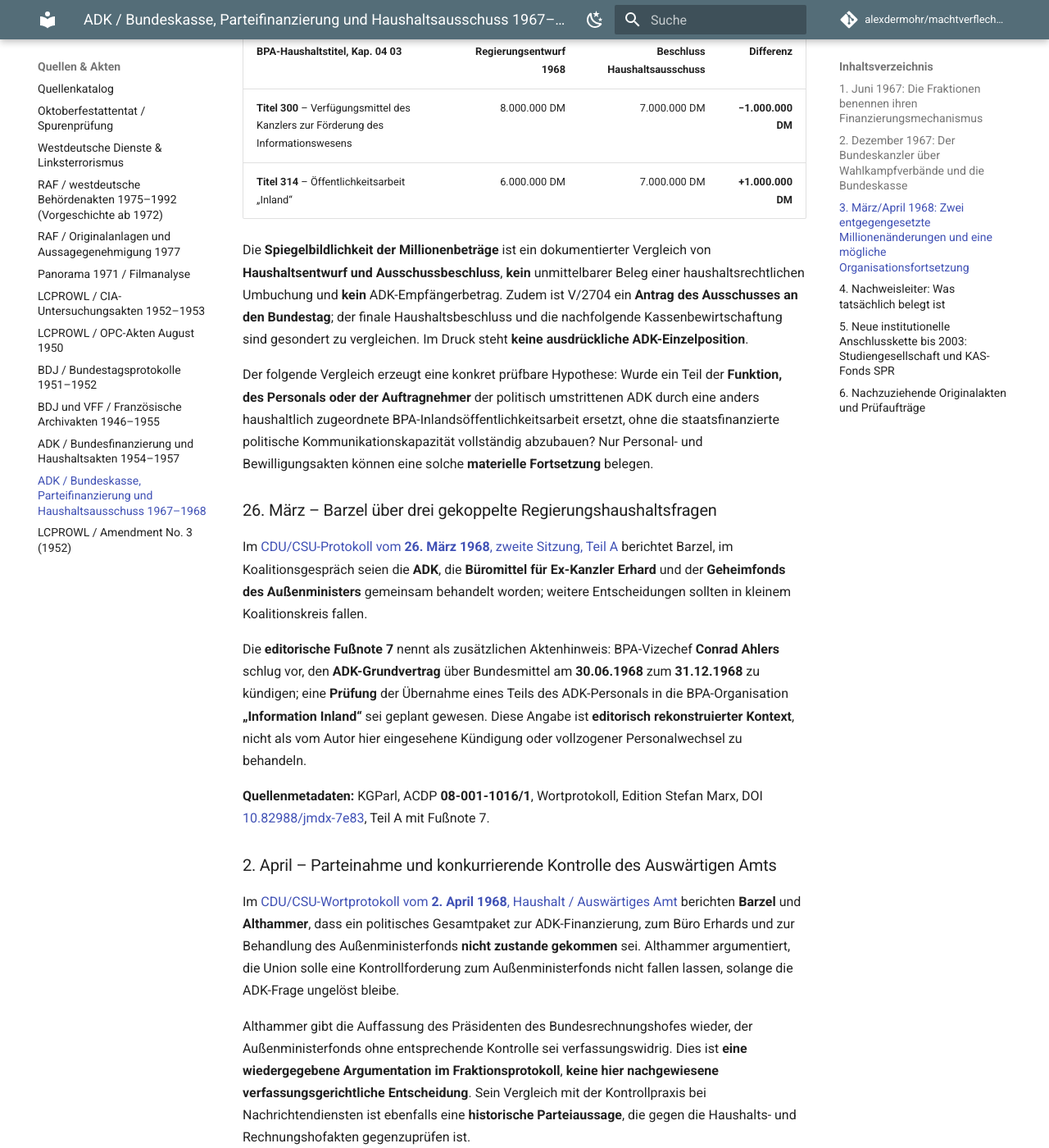
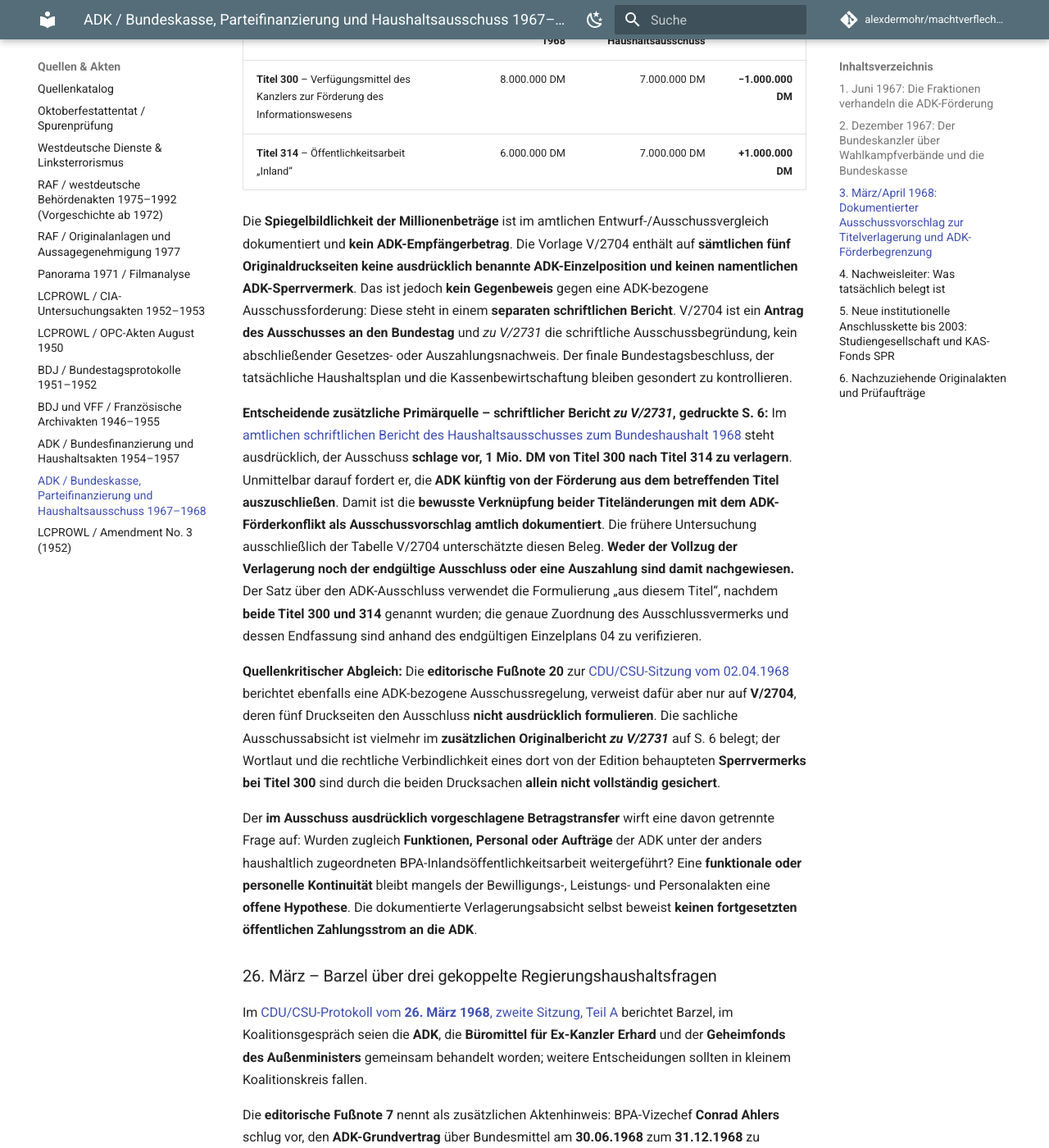
Before and after one commit to alexdermohr/machtverflechtungen, an MkDocs documentation site: the page built from docs/quellen/adk-parteifinanzierung-bundeskasse-1967-1968.md, in a window 1280 px wide and 1400 px high, scrolled down 4818 px. Shown: the whole window at 82% size. Built offline with MkDocs 1.6.1 and Material for MkDocs 9.7.7, drawn with Linux system fonts in a browser that asks for light colours; comment, search, counter and statistics services are not loaded; some of the changed text lies outside the part shown.

Commit message:
research: Haushaltsbericht V/2731 belegt ADK-Ausschluss und Millionentransfer als Ausschussvorschlag

```diff
--- a/docs/quellen/adk-parteifinanzierung-bundeskasse-1967-1968.md
+++ b/docs/quellen/adk-parteifinanzierung-bundeskasse-1967-1968.md
@@ -1,10 +1,10 @@
 # ADK 1967–1968: Bundesmittel, Wahlkampfhilfe und Haushaltsverhandlungen
 
-**Quellenstudie, 14. Oktober 2026.** Acht zeitgenössische Parlaments- und Fraktionszeugnisse verknüpfen die staatliche Förderung der **Arbeitsgemeinschaft Demokratischer Kreise (ADK)** mit parteipolitischer Mobilisierung für die CDU/CSU, der Verteilung von Bundesmitteln im **Presse- und Informationsamt der Bundesregierung (BPA)** sowie der Auseinandersetzung über die parlamentarische Kontrolle zweier Haushaltstitel. Besonders aussagekräftig sind Äußerungen aus **beiden Koalitionsfraktionen**, des amtierenden Bundeskanzlers und die betragsgenaue amtliche Haushaltsausschussdrucksache.
+**Quellenstudie, 14. Oktober 2026.** Neun zeitgenössische Parlaments- und Fraktionszeugnisse verknüpfen die staatliche Förderung der **Arbeitsgemeinschaft Demokratischer Kreise (ADK)** mit parteipolitischer Mobilisierung für die CDU/CSU, der Verteilung von Bundesmitteln im **Presse- und Informationsamt der Bundesregierung (BPA)** sowie der Auseinandersetzung über die parlamentarische Kontrolle zweier Haushaltstitel. Besonders aussagekräftig sind Äußerungen aus **beiden Koalitionsfraktionen**, des amtierenden Bundeskanzlers und die betragsgenaue amtliche Haushaltsausschussdrucksache.
 
-**Beweisgrundlage:** Zwei historische Bundestagsoriginaldrucke sind als PDF-Bildseiten kontrolliert. Die sechs Fraktionssitzungen sind in einer wissenschaftlichen **Edition zeitgenössischer Originalprotokolle** (KGParl) überprüfbar; die zugrunde liegenden ACDP-/AdsD-Archivexemplare wurden **nicht eigenständig eingesehen**. Die historischen Äußerungen sind von den editorischen Fußnoten und von tatsächlichen Kassenbuchungen zu unterscheiden.
+**Beweisgrundlage:** Drei historische Bundestagsoriginaldrucke sind als PDF-Bildseiten kontrolliert. Die sechs Fraktionssitzungen sind in einer wissenschaftlichen **Edition zeitgenössischer Originalprotokolle** (KGParl) überprüfbar; die zugrunde liegenden ACDP-/AdsD-Archivexemplare wurden **nicht eigenständig eingesehen**. Die historischen Äußerungen sind von den editorischen Fußnoten und von tatsächlichen Kassenbuchungen zu unterscheiden.
 
-## 1. Juni 1967: Die Fraktionen benennen ihren Finanzierungsmechanismus
+## 1. Juni 1967: Die Fraktionen verhandeln die ADK-Förderung
 
 ### 6. Juni – CDU/CSU-Wortprotokoll, Abschnitt „Arbeitsgemeinschaft Demokratischer Kreise“
 
@@ -53,7 +53,7 @@
 
 **Quellenmetadaten:** KGParl, ACDP **08-001-1015/2**, Wortprotokoll, Edition Stefan Marx, DOI [10.82988/bprm-rn16](https://doi.org/10.82988/bprm-rn16), Teil A.
 
-## 3. März/April 1968: Zwei entgegengesetzte Millionenänderungen und eine mögliche Organisationsfortsetzung
+## 3. März/April 1968: Dokumentierter Ausschussvorschlag zur Titelverlagerung und ADK-Förderbegrenzung
 
 ### 15. März – amtliche Haushaltsausschussdrucksache V/2704
 
@@ -64,9 +64,13 @@
 | **Titel 300** – Verfügungsmittel des Kanzlers zur Förderung des Informationswesens | 8.000.000 DM | 7.000.000 DM | **−1.000.000 DM** |
 | **Titel 314** – Öffentlichkeitsarbeit „Inland“ | 6.000.000 DM | 7.000.000 DM | **+1.000.000 DM** |
 
-Die **Spiegelbildlichkeit der Millionenbeträge** ist ein dokumentierter Vergleich von **Haushaltsentwurf und Ausschussbeschluss**, **kein** unmittelbarer Beleg einer haushaltsrechtlichen Umbuchung und **kein** ADK-Empfängerbetrag. Zudem ist V/2704 ein **Antrag des Ausschusses an den Bundestag**; der finale Haushaltsbeschluss und die nachfolgende Kassenbewirtschaftung sind gesondert zu vergleichen. Im Druck steht **keine ausdrückliche ADK-Einzelposition**.
+Die **Spiegelbildlichkeit der Millionenbeträge** ist im amtlichen Entwurf-/Ausschussvergleich dokumentiert und **kein ADK-Empfängerbetrag**. Die Vorlage V/2704 enthält auf **sämtlichen fünf Originaldruckseiten** **keine ausdrücklich benannte ADK-Einzelposition und keinen namentlichen ADK-Sperrvermerk**. Das ist jedoch **kein Gegenbeweis** gegen eine ADK-bezogene Ausschussforderung: Diese steht in einem **separaten schriftlichen Bericht**. V/2704 ist ein **Antrag des Ausschusses an den Bundestag** und *zu V/2731* die schriftliche Ausschussbegründung, kein abschließender Gesetzes- oder Auszahlungsnachweis. Der finale Bundestagsbeschluss, der tatsächliche Haushaltsplan und die Kassenbewirtschaftung bleiben gesondert zu kontrollieren.
 
-Der folgende Vergleich erzeugt eine konkret prüfbare Hypothese: Wurde ein Teil der **Funktion, des Personals oder der Auftragnehmer** der politisch umstrittenen ADK durch eine anders haushaltlich zugeordnete BPA-Inlandsöffentlichkeitsarbeit ersetzt, ohne die staatsfinanzierte politische Kommunikationskapazität vollständig abzubauen? Nur Personal- und Bewilligungsakten können eine solche **materielle Fortsetzung** belegen.
+**Entscheidende zusätzliche Primärquelle – schriftlicher Bericht *zu V/2731*, gedruckte S. 6:** Im [amtlichen schriftlichen Bericht des Haushaltsausschusses zum Bundeshaushalt 1968](https://dserver.bundestag.de/btd/05/027/0502731zu.pdf#page=6) steht ausdrücklich, der Ausschuss **schlage vor, 1 Mio. DM von Titel 300 nach Titel 314 zu verlagern**. Unmittelbar darauf fordert er, die **ADK künftig von der Förderung aus dem betreffenden Titel auszuschließen**. Damit ist die **bewusste Verknüpfung beider Titeländerungen mit dem ADK-Förderkonflikt als Ausschussvorschlag amtlich dokumentiert**. Die frühere Untersuchung ausschließlich der Tabelle V/2704 unterschätzte diesen Beleg. **Weder der Vollzug der Verlagerung noch der endgültige Ausschluss oder eine Auszahlung sind damit nachgewiesen.** Der Satz über den ADK-Ausschluss verwendet die Formulierung „aus diesem Titel“, nachdem **beide Titel 300 und 314** genannt wurden; die genaue Zuordnung des Ausschlussvermerks und dessen Endfassung sind anhand des endgültigen Einzelplans 04 zu verifizieren.
+
+**Quellenkritischer Abgleich:** Die **editorische Fußnote 20** zur [CDU/CSU-Sitzung vom 02.04.1968](https://www.fraktionsprotokolle.de/cdu-csu-05_1968-04-02-t0805_WZ.html) berichtet ebenfalls eine ADK-bezogene Ausschussregelung, verweist dafür aber nur auf **V/2704**, deren fünf Druckseiten den Ausschluss **nicht ausdrücklich formulieren**. Die sachliche Ausschussabsicht ist vielmehr im **zusätzlichen Originalbericht *zu V/2731*** auf S. 6 belegt; der Wortlaut und die rechtliche Verbindlichkeit eines dort von der Edition behaupteten **Sperrvermerks bei Titel 300** sind durch die beiden Drucksachen **allein nicht vollständig gesichert**.
+
+Der **im Ausschuss ausdrücklich vorgeschlagene Betragstransfer** wirft eine davon getrennte Frage auf: Wurden zugleich **Funktionen, Personal oder Aufträge** der ADK unter der anders haushaltlich zugeordneten BPA-Inlandsöffentlichkeitsarbeit weitergeführt? Eine **funktionale oder personelle Kontinuität** bleibt mangels der Bewilligungs-, Leistungs- und Personalakten eine **offene Hypothese**. Die dokumentierte Verlagerungsabsicht selbst beweist **keinen fortgesetzten öffentlichen Zahlungsstrom an die ADK**.
 
 ### 26. März – Barzel über drei gekoppelte Regierungshaushaltsfragen
 
@@ -80,18 +84,20 @@
 
 Im [CDU/CSU-Wortprotokoll vom **2. April 1968**, Haushalt / Auswärtiges Amt](https://www.fraktionsprotokolle.de/cdu-csu-05_1968-04-02-t0805_WZ.html) berichten **Barzel** und **Althammer**, dass ein politisches Gesamtpaket zur ADK-Finanzierung, zum Büro Erhards und zur Behandlung des Außenministerfonds **nicht zustande gekommen** sei. Althammer argumentiert, die Union solle eine Kontrollforderung zum Außenministerfonds nicht fallen lassen, solange die ADK-Frage ungelöst bleibe.
 
+**Quellenkritische Gegenprobe:** Die **editorische Fußnote 20** dieses Protokolls spricht von einem **ADK-spezifischen Sperrvermerk bei Titel 300** und nennt **V/2704**. Deren fünf Druckseiten belegen zwar die Titeländerung, nicht aber den ADK-Ausschluss. **Der ergänzende Originalbericht *zu V/2731*, S. 6,** dokumentiert nun ausdrücklich die **vom Haushaltsausschuss vorgeschlagene Verlagerung von 1 Mio. DM aus Titel 300 in Titel 314 und den gleichzeitigen ADK-Förderausschluss**. Ein vollzogener rechtlicher Sperrvermerk, die endgültige Ausschlussregelung und die Kassenwirkung müssen weiterhin separat belegt werden.
+
 Althammer gibt die Auffassung des Präsidenten des Bundesrechnungshofes wieder, der Außenministerfonds ohne entsprechende Kontrolle sei verfassungswidrig. Dies ist **eine wiedergegebene Argumentation im Fraktionsprotokoll**, **keine hier nachgewiesene verfassungsgerichtliche Entscheidung**. Sein Vergleich mit der Kontrollpraxis bei Nachrichtendiensten ist ebenfalls eine **historische Parteiaussage**, die gegen die Haushalts- und Rechnungshofakten gegenzuprüfen ist.
 
-**Quellenmetadaten:** KGParl, CDU/CSU 5. WP, 02.04.1968, zeitgenössisches Wortprotokoll, Sitzungsbereich zum Einzelplan 05 und Haushalt; [Originaledition](https://fraktionsprotokolle.de/cdu-csu-05_1968-04-02-t0805_WZ.html).
+**Quellenmetadaten:** KGParl, CDU/CSU 5. WP, 02.04.1968, zeitgenössisches Wortprotokoll, ACDP **08-001-1016/1**, **TOP 3 Bundeshaushalt 1968**; Edition Stefan Marx, DOI [10.82988/b995-sj37](https://doi.org/10.82988/b995-sj37); [Originaledition](https://www.fraktionsprotokolle.de/cdu-csu-05_1968-04-02-t0805_WZ.html), editorische Fußnote **20**.
 
 ## 4. Nachweisleiter: Was tatsächlich belegt ist
 
 | Befund | Tragende Belegart | Erlaubter Schluss |
 | --- | --- | --- |
-| ADK erhält bzw. soll weiter Bundeszuschüsse erhalten | 06./07.06.1967 SPD- und CDU-Protokolle, Bundestagsprotokoll; KGParl-Fußnote 26.03.1968 | **Staatlicher Förderkanal über BPA/Titel 300** ist von Akteuren unmittelbar bezeichnet. |
+| ADK erhält bzw. soll weiter Bundeszuschüsse erhalten | 06./07.06.1967 zeitgenössische SPD-/CDU-Fraktions- und Bundestagsprotokolle; **separat:** KGParl 26.03.1968, editorische Fußnote 7 | **Staatlicher Förderkanal über BPA/Titel 300** wird in den zeitgenössischen Redebeiträgen ausdrücklich bezeichnet; der **editorische Zusatzbeleg** ist davon zu trennen. |
 | Parteipolitischer Nutzen wird ausdrücklich benannt | **Burger** nennt die ADK 06.06.1967; **Burgemeister** benennt sie 05.12.1967, **Kiesinger** antwortet unmittelbar | Burger ordnet die **ADK** ausdrücklich parteipolitisch ein; Kiesinger bezeichnet die angesprochenen **Wahlkampfverbände** im Kontext der ausdrücklich ADK-bezogenen Frage, **ohne die ADK im eigenen Satz erneut namentlich zu nennen**. |
-| Koalition vereinbart Absenkung auf ¾ eines Jahresansatzes 1967 | SPD 06.06., Raffert 07.06., CDU/CSU 06.06. | Sehr gut belegte **Haushaltsabsicht und Verhandlungslage**; konkrete Zahlungen nicht rekonstruiert. |
-| 1968 werden Titel 300 und 314 gegensinnig um je 1 Mio. DM geändert | **Amtlicher Haushaltsausschussbericht V/2704**, S. 4–5 | **Betragsgleiche gegensinnige Ausschussänderung**, keine belegte Zweckumbuchung oder ADK-Zahlung. |
+| Koalition verhandelt Absenkung auf **¾ der regulären ADK-Jahreszuwendung 1967 (Plan)** | SPD 06.06., Raffert 07.06., CDU/CSU 06.06. | Zeitgenössisch belegte **ADK-Zuschussregelung als Verhandlungsplan**; keine festgestellte Kassen-Auszahlung oder Kürzung des Gesamtfonds. |
+| Ausschuss schlägt 1968 1 Mio. DM von Titel 300 nach 314 sowie den ADK-Förderausschluss vor | **V/2704**, S. 4–5 (Ansätze), und **amtlicher schriftlicher Bericht *zu V/2731*, S. 6** (Zweck); KGParl 02.04., editorische Fußnote 20 | **Explizite Verlagerungs- und Ausschlussabsicht des Ausschusses**; **kein Beleg für endgültigen Vollzug, Auszahlung oder einen bestimmten ADK-Empfängerbetrag**. |
 | ADK-Vertrag und BPA-Personal-Nachfolge stehen zur Debatte | KGParl 26.03.1968, **editorische Fußnote 7** | Konkrete **Akten- und Kontinuitätshypothese**, keine belegte Kündigung oder Einstellung. |
 | Außenministerfonds wird in ADK-Koalitionsverhandlung als Druckmittel genannt | Barzel 12.12.1967 und 26.03.1968; Althammer 02.04.1968 | **Politischer Verhandlungszusammenhang getrennter Haushaltspositionen**, nicht deren finanzielle Vermischung. |
 
@@ -101,10 +107,10 @@
 
 Ein bislang separat zu prüfender späterer Vermögens- und Trägeranschluss ergibt sich aus einer **historischen Sekundärdarstellung** bei der Stiftung Bundeskanzler-Adenauer-Haus und einer **institutionellen Eigenauskunft der KAS**, die unterschiedlich weit tragen:
 
-1. **Rückblick der Stiftung Bundeskanzler-Adenauer-Haus:** Der [Historiker Torsten Oppelland](https://www.konrad-adenauer.de/seite/arbeitsgemeinschaft-demokratischer-kreise/) schreibt, die ADK sei auf SPD-Drängen in der Großen Koalition bis **1969 sukzessive aufgelöst** worden. Als **Nachfolgeorganisation** nennt er die bereits **1956 gegründete Studiengesellschaft für Public Relations e.V. (SPR)**, die sich nach dieser Darstellung **2001** auflöste. Das ist eine institutionelle **historische Rückschau**, kein unmittelbares Gründungs- oder Liquidationsprotokoll.
+1. **Rückblick der Stiftung Bundeskanzler-Adenauer-Haus:** Der [Historiker Torsten Oppelland](https://www.konrad-adenauer.de/seite/arbeitsgemeinschaft-demokratischer-kreise/) schreibt, die ADK sei auf SPD-Drängen in der Großen Koalition bis **1969 sukzessive aufgelöst** worden. Als **Nachfolgeorganisation** nennt er die bereits **1956 gegründete Studiengesellschaft für Public Relations e.V. (SPR)**, die sich nach dieser Darstellung **2001** auflöste. Das ist eine **historische Sekundärdarstellung Oppellands (Stiftung Bundeskanzler-Adenauer-Haus)**, kein unmittelbares Gründungs- oder Liquidationsprotokoll und keine KAS-Eigenerklärung.
 2. **Konrad-Adenauer-Stiftung (KAS), eigene aktuelle Fondsbeschreibung:** Auf ihrer [Spenden- und Fondsseite, Abschnitt „Fonds SPR unterstützen!“](https://www.kas.de/de/unterstuetzen-sie-uns) erklärt die **KAS selbst**, sie habe **2003 entsprechend dem Liquidationsbeschluss der Studiengesellschaft für Public Relations e.V., Bonn, den Fonds SPR eingerichtet**. Daraus würden **Maßnahmen der Wissenschaftlichen Dienste der KAS** finanziert. Diese Erklärung ist ein **institutioneller Primärnachweis der behaupteten Fondsgründung und Zweckbestimmung**; sie ersetzt nicht die Einsicht in den **Liquidationsbeschluss, die Vermögensaufstellung, Übertragungsvereinbarung, Kapitalzuführungen oder späteren Fondsabschlüsse**.
 
-Die damit zunächst dokumentierte **Organisations- und Fondsfolge** lautet: staatlich unterstützte **ADK** (1951–1969) → nach institutioneller Rückschau **SPR e.V.** (1956–2001) → durch die KAS selbst genannter **Fonds SPR** (2003). **Keiner der beiden Belege weist die Höhe oder Herkunft des übergegangenen Vermögens aus.** Insbesondere darf **nicht** unterstellt werden, dass im Jahr 2003 noch öffentliche ADK- oder BPA-Mittel der 1950er und 1960er Jahre im Fondsvermögen enthalten gewesen seien.
+Die damit zunächst dokumentierte **Organisations- und Fondsfolge** lautet: staatlich unterstützte **ADK** (1951–1969) → nach **Oppellands historischer Sekundärdarstellung** **SPR e.V.** (1956–2001) → durch die KAS selbst genannter **Fonds SPR** (2003). **Keiner der beiden Belege weist die Höhe oder Herkunft des übergegangenen Vermögens aus.** Insbesondere darf **nicht** unterstellt werden, dass im Jahr 2003 noch öffentliche ADK- oder BPA-Mittel der 1950er und 1960er Jahre im Fondsvermögen enthalten gewesen seien.
 
 **Neuer präziser Prüfauftrag:** Vereinsregister/Abwicklungsakten der SPR aus **2001–2003**, Liquidationsbilanz, Beschlussprotokoll und eventuelle Vereinbarungen mit der KAS sowie **frühe Fonds-SPR-Berichte** verlangen; bei ADK/SPR-Verträgen und Personalakten der Jahre **1967–1970** auf Leistungs-, Mitarbeiter- und Zahlungskontinuität prüfen. Die **materielle Finanzspur über mehrere Jahrzehnte** ist damit eine **prüfbare Hypothese**, während der **institutionelle Fondsanschluss 2003** aufgrund der KAS-Eigendarstellung als solcher dokumentiert ist.
 
@@ -112,7 +118,7 @@
 
 1. **BPA: BArch B 145**, vor allem Förderungsempfänger, Einzelbewilligungen, Verwendungsnachweise, Sach- und Personalkosten und Zahlungsläufe **1966–1969** zu **Kapitel 04 03 / Titel 300**, **Titel 314**, ADK, BPA-*Information Inland* und zu den nachgeordneten Dienstleistern. Nicht den Gesamtansatz mit einer Empfängerzahlung gleichsetzen.
 2. **BPA-Grundvertrag / Kündigungsvermerk** (Conrad Ahlers, mögliche Kündigung 30.06.1968 zum 31.12.1968). Im editorischen Apparat genannte **ACDP 01-226-010** mit Koalitionsunterlagen vergleichen; derzeit **nur über Edition und Findhinweise, nicht als eingesehenes Original**.
-3. **Haushaltsverfahren 1968:** V/2704 (Ausschussantrag) mit Bundestagsannahme, endgültigem Einzelplan 04, Abschlussrechnung, Ist-Ausgaben und Kontrollberichten vergleichen. Insbesondere prüfen, ob gleiche 1-Mio.-Gegensätze **absichtlich verknüpft** oder nur gemeinsam im Ausschuß beschlossen wurden.
+3. **Haushaltsverfahren 1968:** **V/2704** (tabellarische Titeländerungen) und **schriftlichen Bericht *zu V/2731*, S. 6** (explizite Verlagerung und ADK-Ausschluss) mit Bundestagsannahme, endgültigem Einzelplan 04 **einschließlich Titelvermerk/Sperrvermerk und Erläuterungen**, Abschlussrechnung, Ist-Ausgaben und Kontrollberichten vergleichen. Den **unvollständigen V/2704-Quellennachweis** der editorischen Fußnote 20 und die Titelzuordnung des Ausschlusssatzes mit Originalhaushaltsakten abgleichen. Insbesondere prüfen, ob gleiche 1-Mio.-Gegensätze **absichtlich verknüpft** oder nur gemeinsam im Ausschuß beschlossen wurden.
 4. **ADK-Personal und Organisationsidentität:** Beschäftigtenlisten, Projektverträge, Kommunikationsmaterialien und Übernahmeakten zu „Information Inland“ 1968–1969. Besonders relevant ist das Kriterium **gleiche Personen/Leistung und neue Zahlstelle**.
 5. **Nachlass des ADK-Präsidenten:** Das [ACDP-Archivfindbuch der Konrad-Adenauer-Stiftung zu Hans Edgar Jahn (über die DDB)](https://www.deutsche-digitale-bibliothek.de/item/QOGR554PFIRMOMWFY2VPGK24GZ6SUU2G) weist den **ACDP-Bestand 01-753** (1956–1997, Nachlass und allgemeine Korrespondenz) aus und nennt ihn **1957–1969** als ADK-Präsidenten sowie als Mitgründer der **Studiengesellschaft Public Relations e.V.** (1956). Die [historische Sekundärdarstellung von Torsten Oppelland bei der Stiftung Bundeskanzler-Adenauer-Haus](https://www.konrad-adenauer.de/seite/arbeitsgemeinschaft-demokratischer-kreise/) bezeichnet diese Gesellschaft als Nachfolgeorganisation; sie ist **keine KAS-Eigenauskunft**. Daraus folgt ein präziser Aktenabgleich zu Personal, Aufträgen und Fördermitteln, aber **kein vorweggenommener Nachweis übertragener Bundeszahlungen**. Die konkreten Akteneinheiten innerhalb 01-753 sind erst zu identifizieren.
 6. **Quellenprüfung zum exakten ADK-Empfängerbetrag:** die in der KGParl-Fußnote genannte *FAZ* vom **18.03.1968** und anschließende BPA-Bewilligungsakten beschaffen; **1,7 Mio. DM** weder aus V/2704 noch aus Niederalts hypothetischem 2-/1,8-Mio.-Beispiel ableiten.
```
Also changed, not shown: 1 other file.
